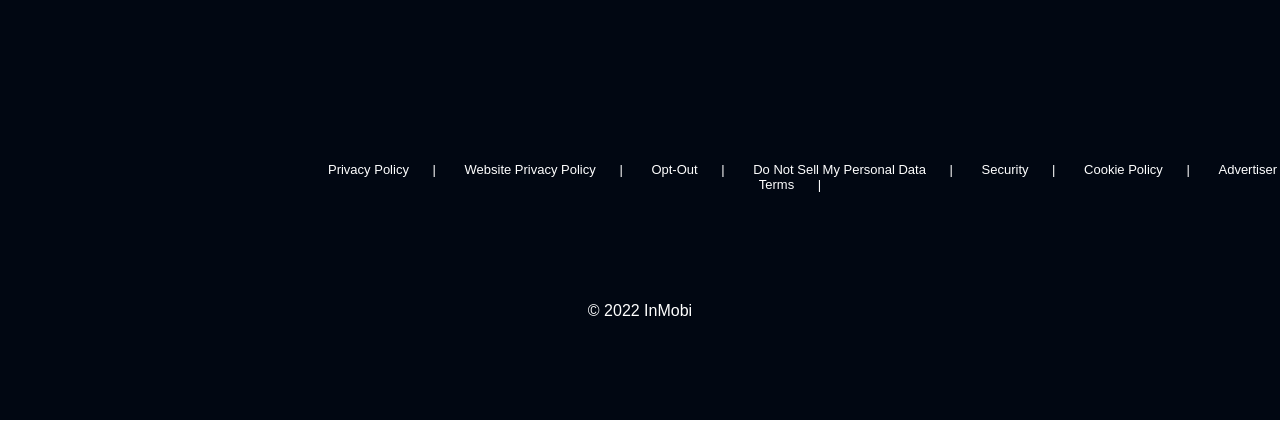
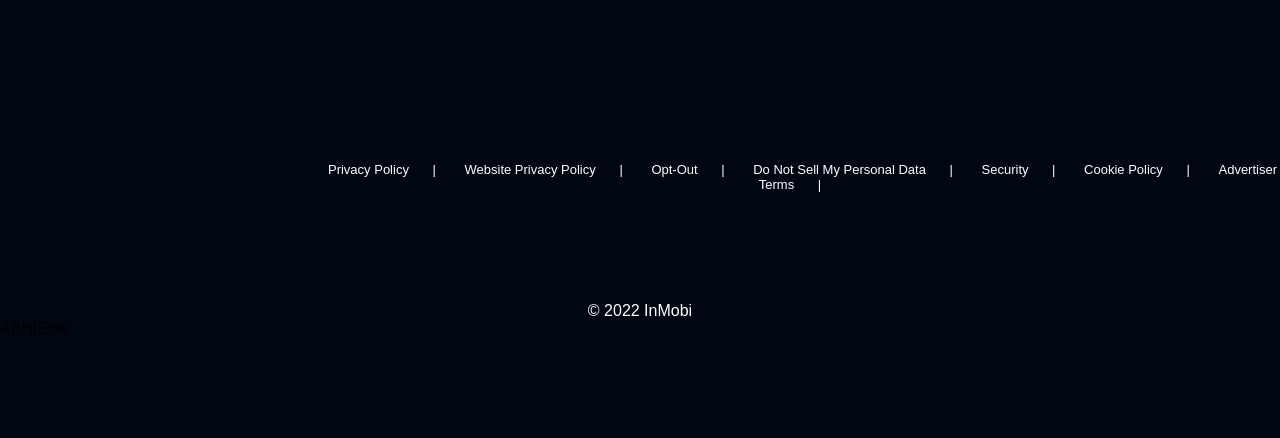
Before and after one commit to Abhishauk/Inmobi, a plain HTML site: page index.html in a window 1280 px wide. Shown: the part 5396-5834 px from the top of the page. Drawn offline with Linux system fonts and the light colour scheme.

Commit message:
small updates

```diff
--- a/index.html
+++ b/index.html
@@ -274,6 +274,9 @@
                 </div>
 
 
+                <div>ABHISHa</div>
+
+
     </footer>
 
 
```
